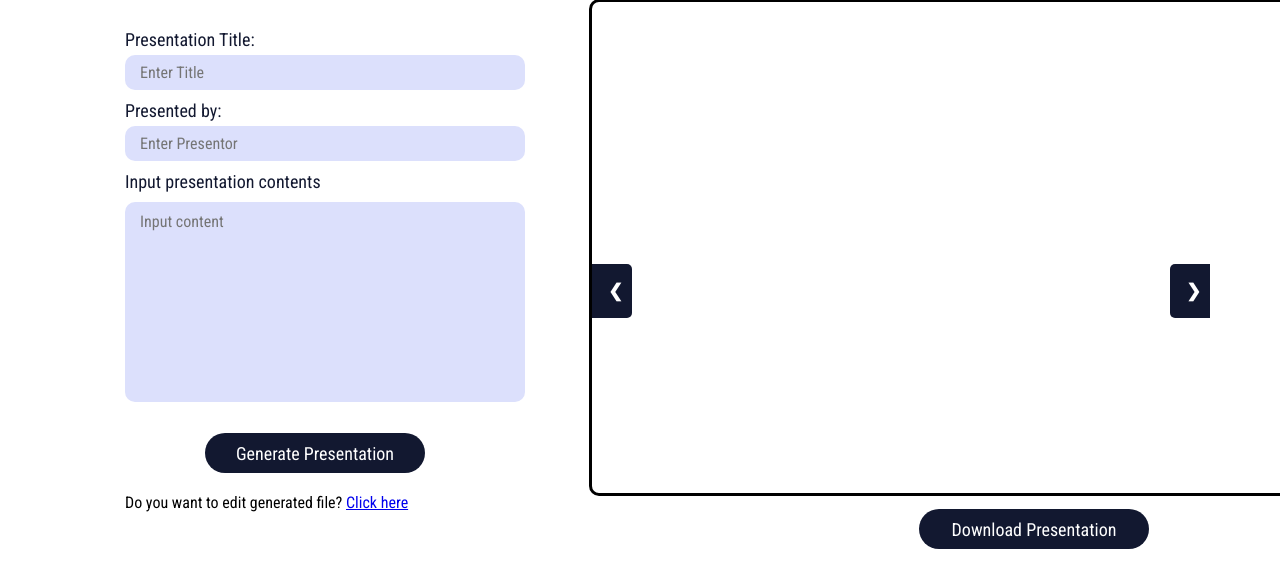
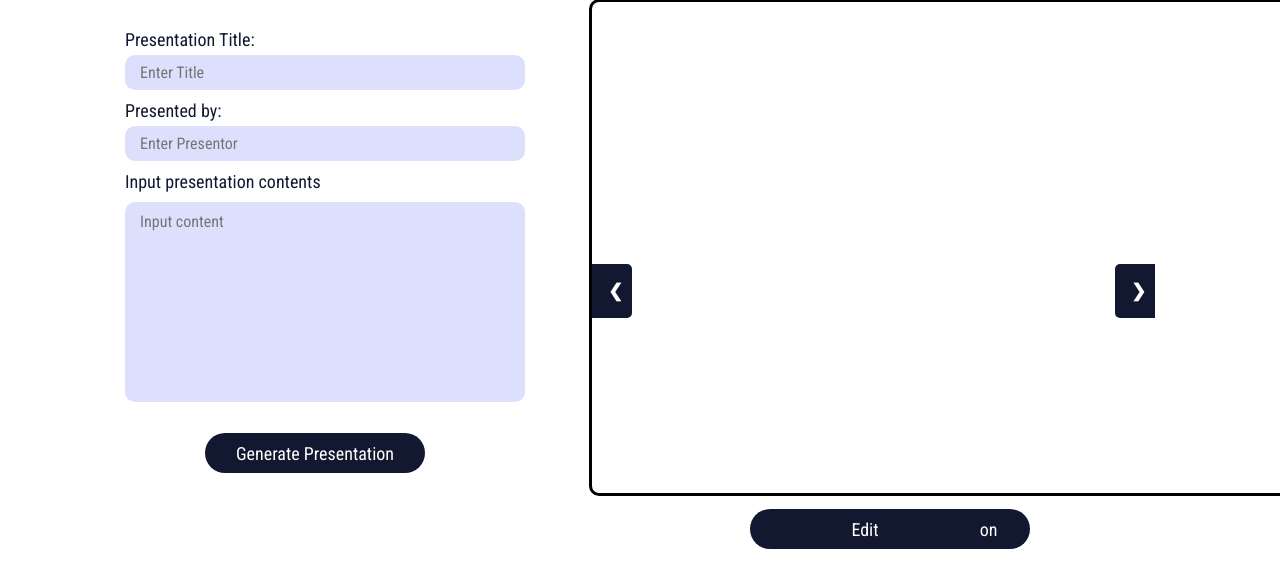
Before and after one commit to ritchelmendaros/2324-appdev-sem1-f2-07, a Flask app: page /GeneratePresentation in a window 1280 px wide. Shown: the part 151-739 px from the top of the page. Run offline with Flask 3, Linux system fonts and the light colour scheme.

Commit message:
adjustments

```diff
--- a/app.py
+++ b/app.py
@@ -44,7 +44,7 @@ firebase_config = {
 openai.api_key = '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'
 
 # Your Firebase configuration
-cred = credentials.Certificate("D:\RitchelMendaros\PyCharm_Projects\smartsync-ade70-firebase-adminsdk-l2ti0-1ea8a94791.json")
+cred = credentials.Certificate(r"C:\Users\HP\PycharmProjects\smartsync-ade70-firebase-adminsdk-l2ti0-1ea8a94791.json")
 firebase_admin.initialize_app(cred)
 
 # Initialize Firebase Storage
@@ -206,8 +206,19 @@ def get_response():
     return structured_response
 
 
-@app.route('/GeneratePresentation', methods=['POST'])
+@app.route('/ChooseTemplate')
+def choose_template():
+    # Add logic for rendering the ChooseTemplate page
+    return render_template('ChooseTemplate.html')
+
+
+@app.route('/GeneratePresentation', methods=['GET','POST'])
 def generate_presentation():
+    # if request.method == 'GET':
+    template = session.get('selected_template')
+    if template is None:
+        # If template_choice is None, redirect to ChooseTemplate
+        return redirect(url_for('choose_template'))
     if request.method == 'POST':
         action = request.form.get('action')
         if action == 'action1':
--- a/templates/GeneratePresentation.html
+++ b/templates/GeneratePresentation.html
@@ -38,7 +38,7 @@
             }
 
             .next {
-                right: 70px;
+                right: 125px;
                 border-radius: 5px 0 0 5px;
             }
 
@@ -73,10 +73,7 @@
                     <textarea type="textarea" id="keypoints" name="contents" rows="8" cols="43" placeholder="Input content" autocomplete="off" required></textarea><br>
                     <button value="Generate Presentation" onclick="toggleDiv('action2')">Generate Presentation</button>
                 </form>
-                <div class="editbutton" id="EditButton" style="font-family: 'Roboto Condensed';">
-                    Do you want to edit generated file?
-                    <a href="#" onclick="toggleDiv('action1')">Click here</a>
-                </div>
+<!--                <button onclick="redirectToChooseTemplate()" style="margin-top:0">Choose Template</button>-->
             </div>
             <div class="edit" id="Edit" style="display: none; margin-top: 40px;">
                 <form action="/GeneratePresentation" method="post" enctype="multipart/form-data">
@@ -92,10 +89,12 @@
                         <input type="file" id="myFile" name="filename">
                     </div>
                     <div class="button-container" style="width: 350px;">
-                        <button style="margin-left: 50px;" >Revert</button><button style="margin-left: 60px;">Done</button>
+                        <button>Update</button>
                     </div>
                 </form>
+                    <button onclick="redirectToChooseTemplate()" style="margin-top:0">Done</button>
             </div>
+
         </div>
         <div class="generate-container-presentation">
             <div class="generated-content">
@@ -115,6 +114,10 @@
                         <script>
                             slideIndex = 0;
                             showSlides();
+
+                            function redirectToChooseTemplate() {
+                                window.location.href = "{{ url_for('choose_template') }}";
+                            }
 
                             function showSlides() {
                                 var slides = document.getElementsByClassName("mySlides");
@@ -137,7 +140,8 @@
                         </script>
                     </div>
             </div>
-            <button onclick="downloadPresentation()" style="position: fixed; margin-top: 510px;">Download Presentation</button>
+            <button onclick="downloadPresentation()" style="position: fixed; margin-top: 510px; right: 250px;">Download Presentation</button>
+            <button class="editbutton" id="EditButton" onclick="toggleDiv('action1')" style="position: fixed; margin-top: 510px; left: 420px;">Edit</button>
         </div>
 
     <script>
--- a/templates/Home.html
+++ b/templates/Home.html
@@ -9,7 +9,7 @@
         <div class="latestPresentations">
             <div class="latest">Latest Presentations</div>
             <div class="btnCreate">
-                <a href="{{ url_for('choose.choose_route') }}"><button>Create New Presentation</button></a>
+                <a href="{{ url_for('choose.choosetemplate_route') }}"><button>Create New Presentation</button></a>
             </div>
             <div class="pastPresentations">
                 <a href="{{ url_for('presentation.view_presentation_route') }}"><img src="static/pictures/2.png"></a>
--- a/templates/darkbluelogoheader.html
+++ b/templates/darkbluelogoheader.html
@@ -16,7 +16,7 @@
             <img src="/static/pictures/darkblue_logo.png" style="max-width: 30%;" alt="Logo">
         </div>
         <a class="dark" href="{{ url_for('home.home_route') }}">HOME</a>
-        <a class="dark" href="{{ url_for('choose.choose_route') }}">CREATE</a>
+        <a class="dark" href="{{ url_for('choose.choosetemplate_route') }}">CREATE</a>
         <a class="user-icon" href="{{ url_for('home.home_route') }}" style="color: #121830; font-family: 'Roboto Condensed', sans-serif; font-size: 18px;">
             {% if user_info.is_logged_in %}
                 <p>{{ user_info.first_name }}<i class="fas fa-user" style="margin-left: 5px;"></i></p>
--- a/utils/chatdev.py
+++ b/utils/chatdev.py
@@ -21,7 +21,7 @@ def build_conversation(user_message):
         {"role": "system",
          "content": f"Expand on each of the subtopics provided by the user on the topic: {user_message}. "
                     f"You can consider elaborating on the key ideas, offering supporting examples, and explaining "
-                    f"any details that you think would enhance the audience's understanding of the topic. "
+                    f"any details that you think would enhance the audience's understanding of the topic. Don't give me guidelines put directly the contents"
                     f"It should strictly contain the title (dont put \n after the slide number) and content only. "
                     f"The content should have at most 4 lines with a minimum of 15 and maximum of 20 words every lines "
                     f"in slide without nested bullets. Expand the ideas in bullet format with summary detail."},
--- a/utils/template_dark_modern.py
+++ b/utils/template_dark_modern.py
@@ -82,7 +82,7 @@ def dark_modern(prs, slides_content):
             #     image_data = BytesIO(response.content)
             slide.shapes.add_picture(file_path, Inches(11), Inches(0.8), Inches(8.24), Inches(9.65))
             title_box = slide.shapes.add_textbox(Inches(0.9), Inches(0.9), Inches(9.71), Inches(2.12))
-            content_box = slide.shapes.add_textbox(Inches(0.9), Inches(2.7), Inches(9.71), Inches(7))
+            content_box = slide.shapes.add_textbox(Inches(0.9), Inches(3.13), Inches(9.71), Inches(7))
             title_box.text = slide_content['title']
             content_box.text = slide_content['content']
 
@@ -136,7 +136,7 @@ def update_dark_modern(prs, file_path, auto, hasPicture, slide_content, slideNum
                 # Download the image
                 response = requests.get(image_url)
                 image_data = BytesIO(response.content)
-                slide.shapes.add_picture(image_data, Inches(0.79), Inches(3.43), Inches(7.15), Inches(7.15))
+                slide.shapes.add_picture(image_data, Inches(1.4), Inches(2.61), Inches(8.48), Inches(7.3))
         elif hasPicture:
             slide.shapes.add_picture(file_path, Inches(1.4), Inches(2.61), Inches(8.48), Inches(7.3))
 
@@ -179,7 +179,7 @@ def update_dark_modern(prs, file_path, auto, hasPicture, slide_content, slideNum
             slide.shapes.add_picture(file_path, Inches(11), Inches(0.8), Inches(8.24), Inches(9.65))
 
         title_box = slide.shapes.add_textbox(Inches(0.9), Inches(0.9), Inches(9.71), Inches(2.12))
-        content_box = slide.shapes.add_textbox(Inches(0.9), Inches(2.7), Inches(9.71), Inches(7))
+        content_box = slide.shapes.add_textbox(Inches(0.9), Inches(3.13), Inches(9.71), Inches(7))
         title_box.text = slide_content['title']
         content_box.text = slide_content['content']
 
```
Also changed, not shown: static/Java/Java_slide_1.png (added), static/Java/Java_slide_2.png (added), static/Java/Java_slide_3.png (added), static/Java/Java_slide_4.png (added), static/Java/Java_slide_5.png (added), static/Java/Java_slide_6.png (added), static/Java/Java_slide_7.png (added), static/Java/Java_slide_8.png (added), 1 other file.
